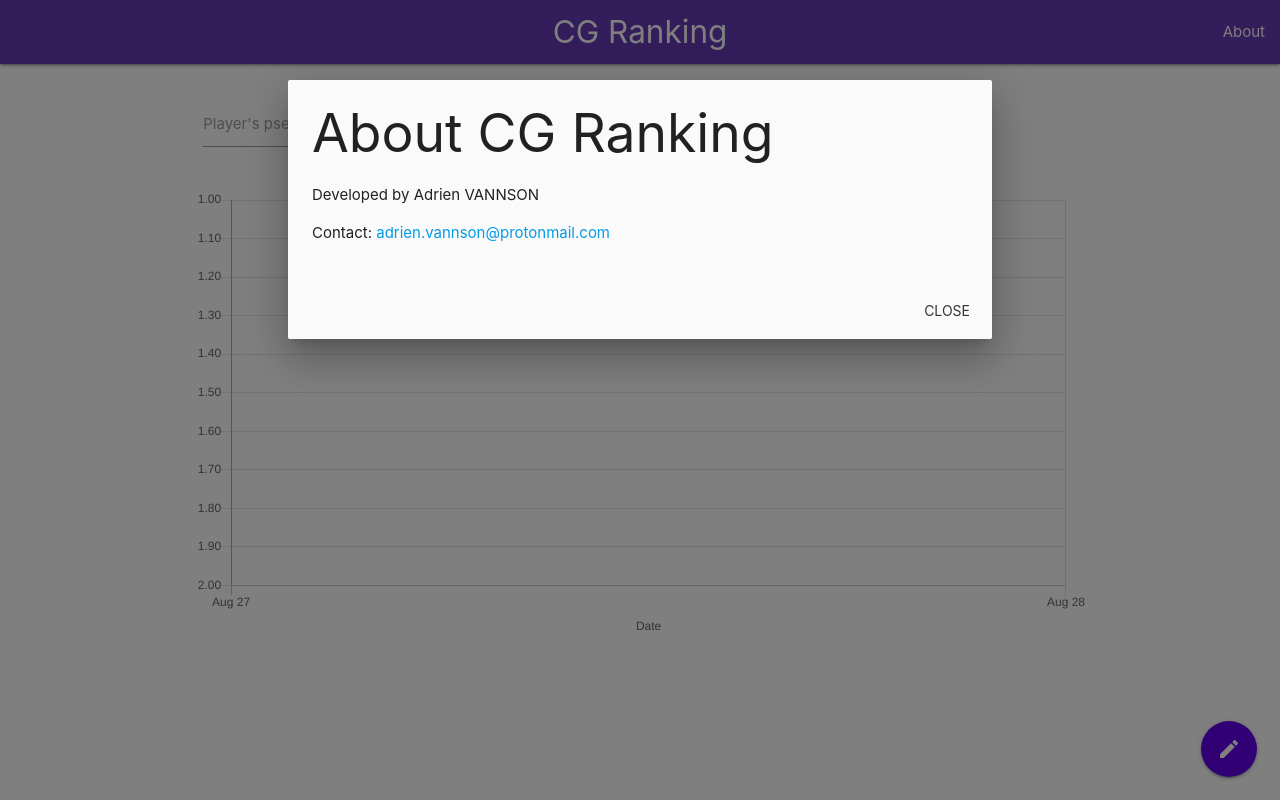
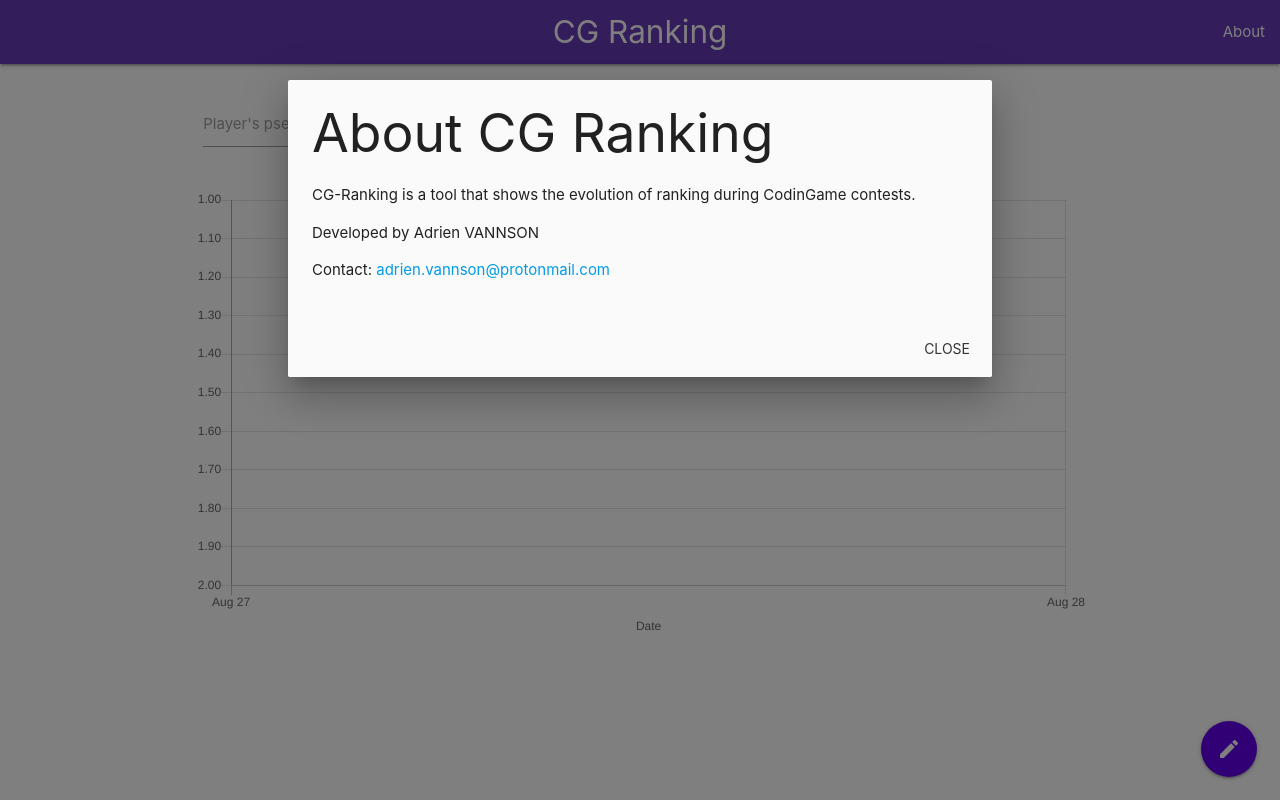
Before and after one commit to AdrienVannson/CG-Ranking, a PHP site: page / in a window 1280 px wide, after a click on "About". Run offline with PHP 8.4, Linux system fonts and the light colour scheme; some libraries are stand-ins or nearby versions.

Commit message:
Add description

```diff
--- a/index.php
+++ b/index.php
@@ -2,6 +2,7 @@
 <html lang="en">
 <head>
     <title>CG Ranking</title>
+    <meta name="description" content="CG-Ranking is a tool that shows the evolution of ranking during CodinGame contests."/>
 
     <link href="https://fonts.googleapis.com/icon?family=Material+Icons" rel="stylesheet">
     <link rel="stylesheet" href="https://cdnjs.cloudflare.com/ajax/libs/materialize/1.0.0-rc.2/css/materialize.min.css">
@@ -96,6 +97,7 @@
     <div class="modal" id="about">
         <div class="modal-content">
             <h2>About CG Ranking</h2>
+            <p>CG-Ranking is a tool that shows the evolution of ranking during CodinGame contests.</p>
             <p>Developed by Adrien VANNSON</p>
             <p>Contact: <a href="mailto:adrien.vannson@protonmail.com">adrien.vannson@protonmail.com</a>
         </div>
```
